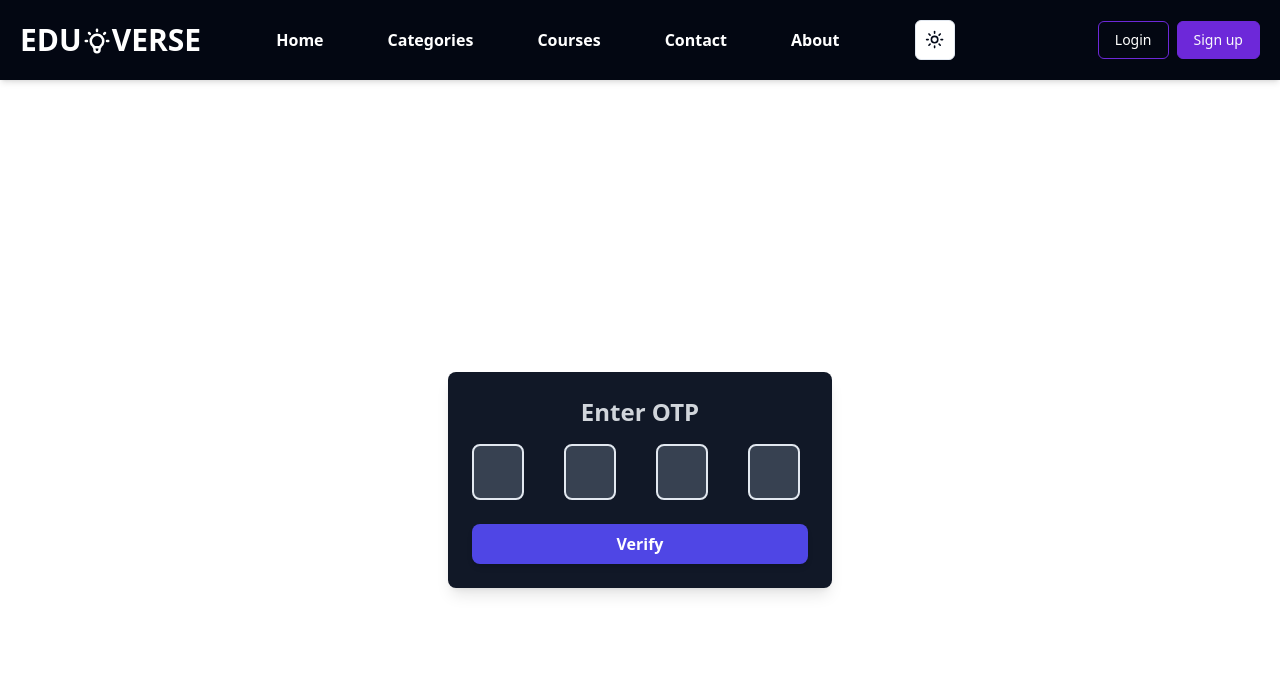
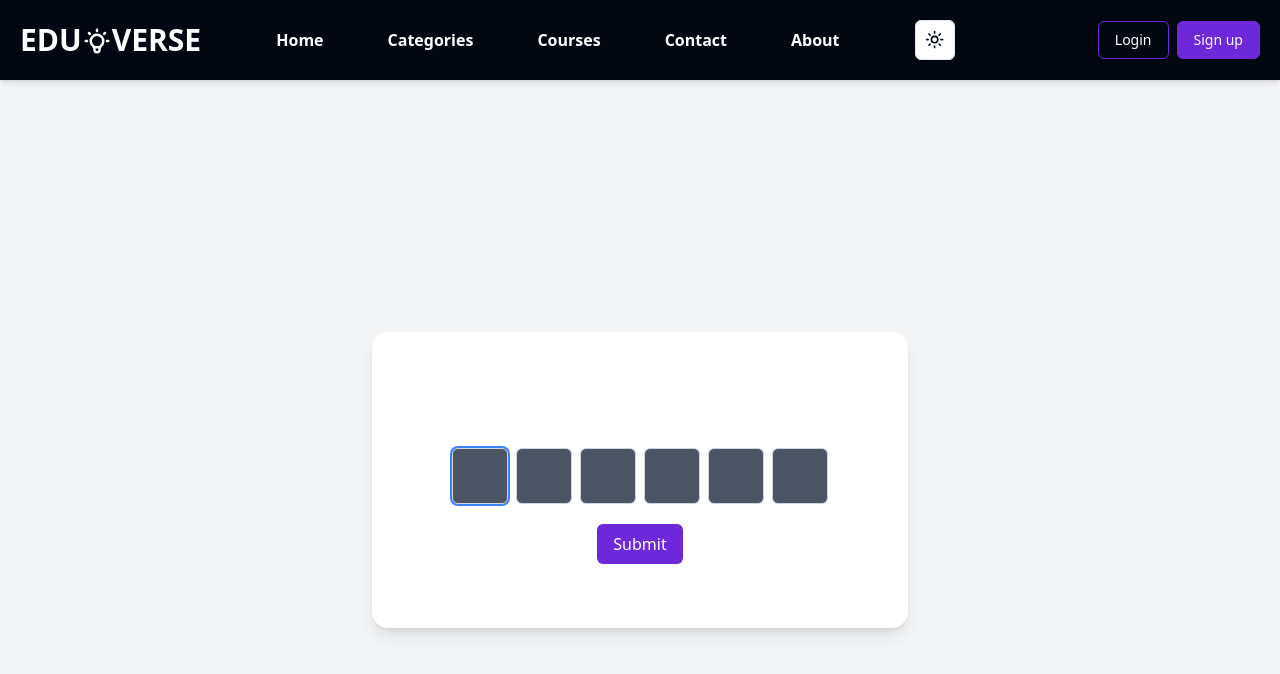
Before and after one commit to nahyan0077/eduverse-frontend, a React (Vite) app: page /otp in a window 1280 px wide. Shown: the top 674 px of the page. Built offline with nearby package versions, Linux system fonts and the light colour scheme.

Commit message:
otp page updated

```diff
--- a/package.json
+++ b/package.json
@@ -16,6 +16,7 @@
     "@mui/material": "^5.15.17",
     "@radix-ui/react-dropdown-menu": "^2.0.6",
     "@types/react-select": "^5.0.1",
+    "axios": "^1.7.0",
     "class-variance-authority": "^0.7.0",
     "formik": "^2.4.6",
     "framer-motion": "^11.2.2",
--- a/src/components/auth/Otp.tsx
+++ b/src/components/auth/Otp.tsx
@@ -1,44 +1,78 @@
-import React, { useState } from "react";
-import OtpInput from "react-otp-input";
+// OtpInput.tsx
+import React, { useEffect, useRef, useState } from "react";
 import { useTheme } from "../ui/theme-provider";
 
-const Otp: React.FC = () => {
+interface OtpInputProps {
+  length?: number;
+  onOtpSubmit?: (otp: string) => void;
+}
+
+const Otp: React.FC<OtpInputProps> = ({
+  length = 6,
+  onOtpSubmit = () => {},
+}) => {
+  const [otp, setOtp] = useState<string[]>(new Array(length).fill(""));
+  const inputRefs = useRef<(HTMLInputElement | null)[]>([]);
   const { theme } = useTheme();
-  const [code, setCode] = useState<string>("");
 
-  const handleChange = (code: string) => {
-    console.log(code,"code");
+  useEffect(() => {
+    if (inputRefs.current[0]) {
+      inputRefs.current[0].focus();
+    }
+  }, []);
 
-    setCode(code)
-};
+  const handleChange = (index: number, e: React.ChangeEvent<HTMLInputElement>) => {
+    const value = e.target.value;
+    if (isNaN(Number(value))) return;
+
+    const newOtp = [...otp];
+    newOtp[index] = value.slice(-1);
+    setOtp(newOtp);
+
+    const combinedOtp = newOtp.join("");
+    if (combinedOtp.length === length) onOtpSubmit(combinedOtp);
+
+    if (value && index < length - 1 && inputRefs.current[index + 1]) {
+      inputRefs.current[index + 1]?.focus();
+    }
+  };
+
+  const handleClick = (index: number) => {
+    inputRefs.current[index]?.setSelectionRange(1, 1);
+    if (index > 0 && !otp[index - 1]) {
+      inputRefs.current[otp.indexOf("")]?.focus();
+    }
+  };
+
+  const handleKeyDown = (index: number, e: React.KeyboardEvent<HTMLInputElement>) => {
+    if (e.key === "Backspace" && !otp[index] && index > 0 && inputRefs.current[index - 1]) {
+      inputRefs.current[index - 1]?.focus();
+    }
+  };
 
   return (
-    <div className="flex items-center justify-center min-h-screen">
-      <div className={`p-6 rounded-lg shadow-lg max-w-sm w-full ${theme === 'light' ? 'bg-white' : 'bg-gray-900'}`}>
-        <h2 className={`text-2xl ${theme === 'light' ? 'text-violet-700' : 'text-gray-300'} font-semibold text-center mb-4 `}>Enter OTP</h2>
-        <OtpInput
-          value={code}
-          onChange={handleChange}
-          numInputs={4}
-          inputStyle={{
-            color:"white"
-          }}
-          renderInput={(props) => (
-
+    <div className="flex items-center justify-center w-full min-h-screen bg-gray-100 dark:bg-gray-900">
+      <div className="flex flex-col items-center bg-white dark:bg-gray-800 pt-10 pb-16 px-5 md:px-20 rounded-2xl shadow-lg">
+        <div className={`text-3xl font-extrabold pb-10 ${theme === 'light' ? 'text-violet-700' : 'text-white'}`}>
+          OTP
+        </div>
+        <div className="flex gap-2">
+          {otp.map((value, index) => (
             <input
-            {...props}
-            type="text"
-            className={`border-2  rounded-lg w-14 h-14 text-xl text-center p-6 ${
-              theme === 'light' ? 'bg-gray-300 text-gray-800' : 'bg-gray-700 text-white'
-            } focus:outline-none focus:ring-2 focus:ring-indigo-500 focus:border-transparent`}
-          />
-          )}
-          renderSeparator={<span className="mx-5"></span>}
-        />
-        <button
-          className="mt-6 w-full py-2 px-4 bg-indigo-600 text-white font-semibold rounded-lg shadow-md hover:bg-indigo-700 focus:outline-none focus:ring-2 focus:ring-indigo-500 focus:ring-opacity-75"
-        >
-          Verify
+              key={index}
+              type="text"
+              ref={(input) => (inputRefs.current[index] = input)}
+              value={value}
+              onChange={(e) => handleChange(index, e)}
+              onClick={() => handleClick(index)}
+              onKeyDown={(e) => handleKeyDown(index, e)}
+              className={`w-12 h-12 md:w-14 md:h-14 text-center text-xl border ${theme === 'light' ? 'text-gray-900 bg-gray-300' : 'text-white bg-gray-600'} font-medium border-gray-300 rounded-md focus:outline-none focus:ring-2 focus:ring-blue-500`}
+              maxLength={1}
+            />
+          ))}
+        </div>
+        <button className="px-4 py-2 mt-5 text-white bg-violet-700 rounded-md focus:outline-none focus:ring-2 focus:ring-violet-500">
+          Submit
         </button>
       </div>
     </div>
--- /dev/null
+++ b/src/utils/axios/index.ts
@@ -0,0 +1 @@
+import axios from 'axios'
```
Also changed, not shown: 1 other file (tests, documents, lock files or other folders).
